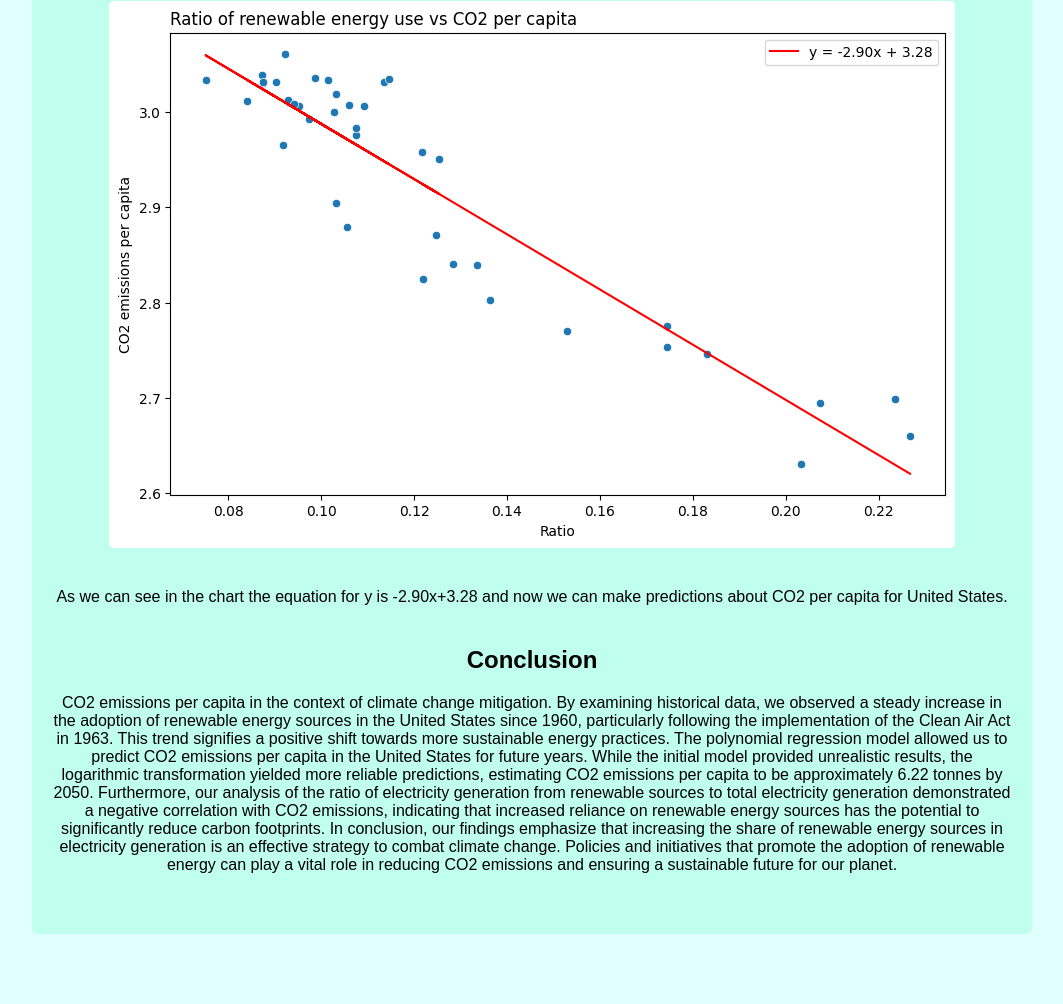
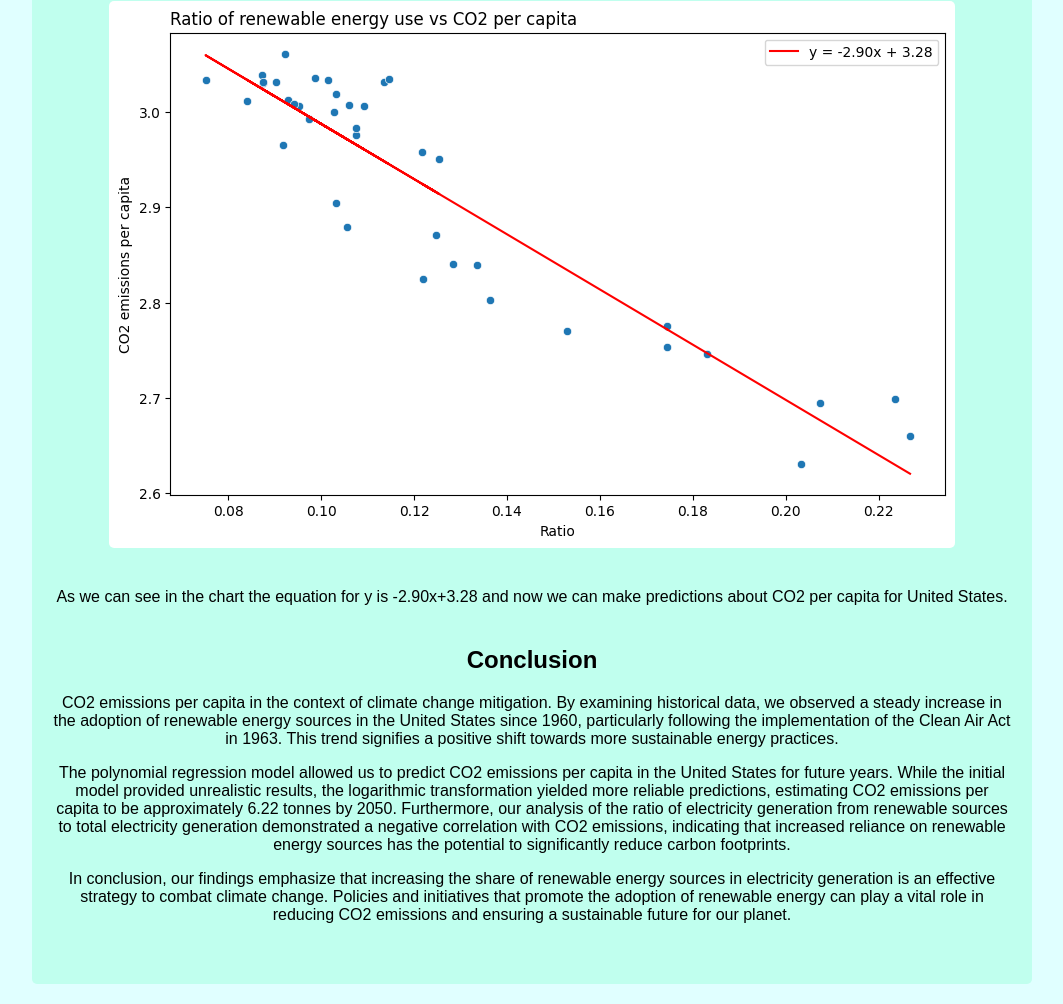
Before and after one commit to onur-srd/ThreeMusketeers.github.io, a plain HTML site: page index.html in a window 1280 px wide. Shown: the part 2593-3597 px from the top of the page, without its empty margins (108-1171 px from the left). Before the commit the page ends 3547 px from the top, so only its background shows below. Drawn offline with Linux system fonts and the light colour scheme.

Commit message:
update html

```diff
--- a/index.html
+++ b/index.html
@@ -81,11 +81,11 @@
 
       <div class="section">
 
-        <p>CO2 emissions per capita in the context of climate change mitigation. By examining historical data, we observed a steady increase in the adoption of renewable energy sources in the United States since 1960, particularly following the implementation of the Clean Air Act in 1963. This trend signifies a positive shift towards more sustainable energy practices.
+        <p>CO2 emissions per capita in the context of climate change mitigation. By examining historical data, we observed a steady increase in the adoption of renewable energy sources in the United States since 1960, particularly following the implementation of the Clean Air Act in 1963. This trend signifies a positive shift towards more sustainable energy practices.</p>
 
-          The polynomial regression model allowed us to predict CO2 emissions per capita in the United States for future years. While the initial model provided unrealistic results, the logarithmic transformation yielded more reliable predictions, estimating CO2 emissions per capita to be approximately 6.22 tonnes by 2050. Furthermore, our analysis of the ratio of electricity generation from renewable sources to total electricity generation demonstrated a negative correlation with CO2 emissions, indicating that increased reliance on renewable energy sources has the potential to significantly reduce carbon footprints.
+        <p>The polynomial regression model allowed us to predict CO2 emissions per capita in the United States for future years. While the initial model provided unrealistic results, the logarithmic transformation yielded more reliable predictions, estimating CO2 emissions per capita to be approximately 6.22 tonnes by 2050. Furthermore, our analysis of the ratio of electricity generation from renewable sources to total electricity generation demonstrated a negative correlation with CO2 emissions, indicating that increased reliance on renewable energy sources has the potential to significantly reduce carbon footprints.</p>
 
-          In conclusion, our findings emphasize that increasing the share of renewable energy sources in electricity generation is an effective strategy to combat climate change. Policies and initiatives that promote the adoption of renewable energy can play a vital role in reducing CO2 emissions and ensuring a sustainable future for our planet.</p>
+        <p>In conclusion, our findings emphasize that increasing the share of renewable energy sources in electricity generation is an effective strategy to combat climate change. Policies and initiatives that promote the adoption of renewable energy can play a vital role in reducing CO2 emissions and ensuring a sustainable future for our planet.</p>
 
 
       </div>
```
